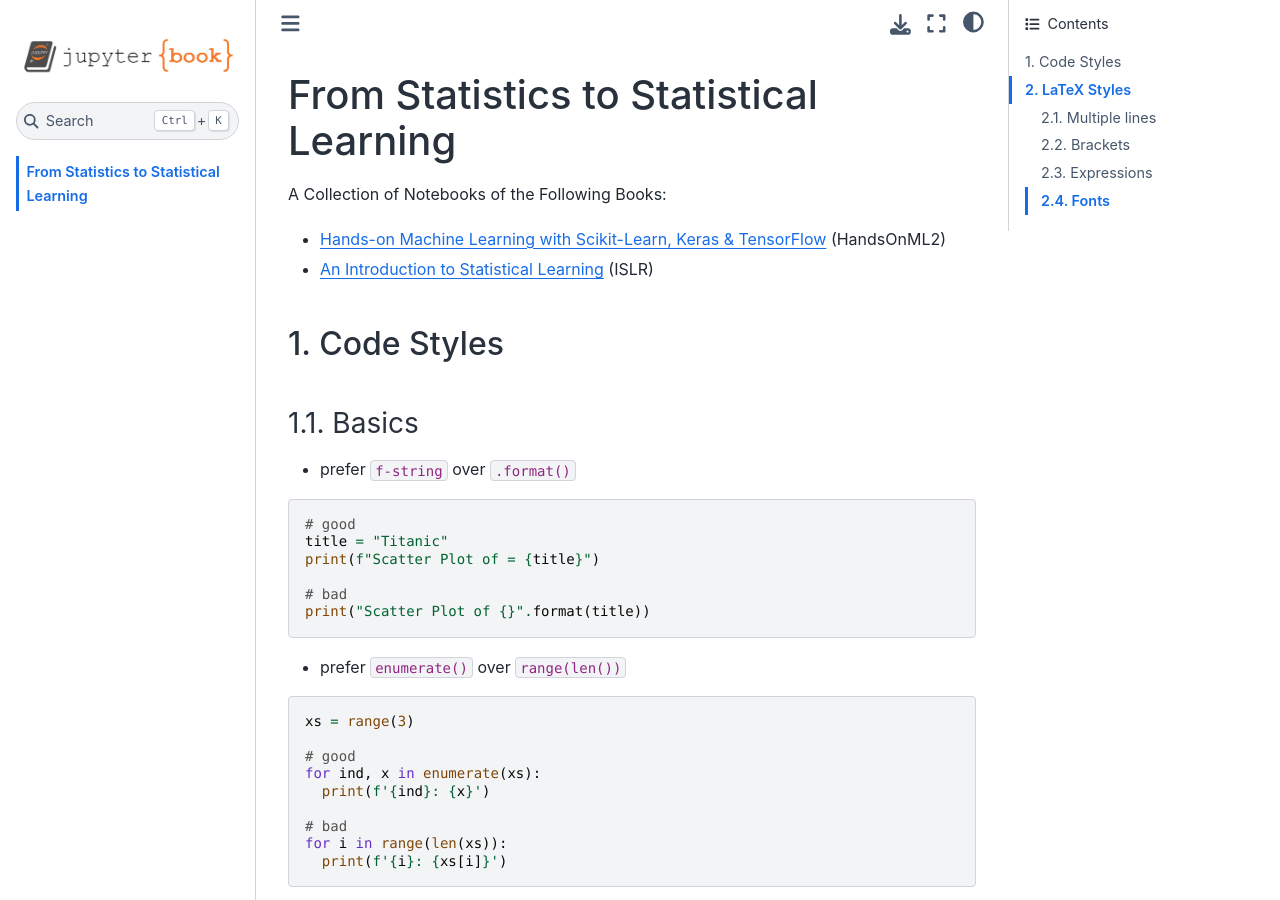
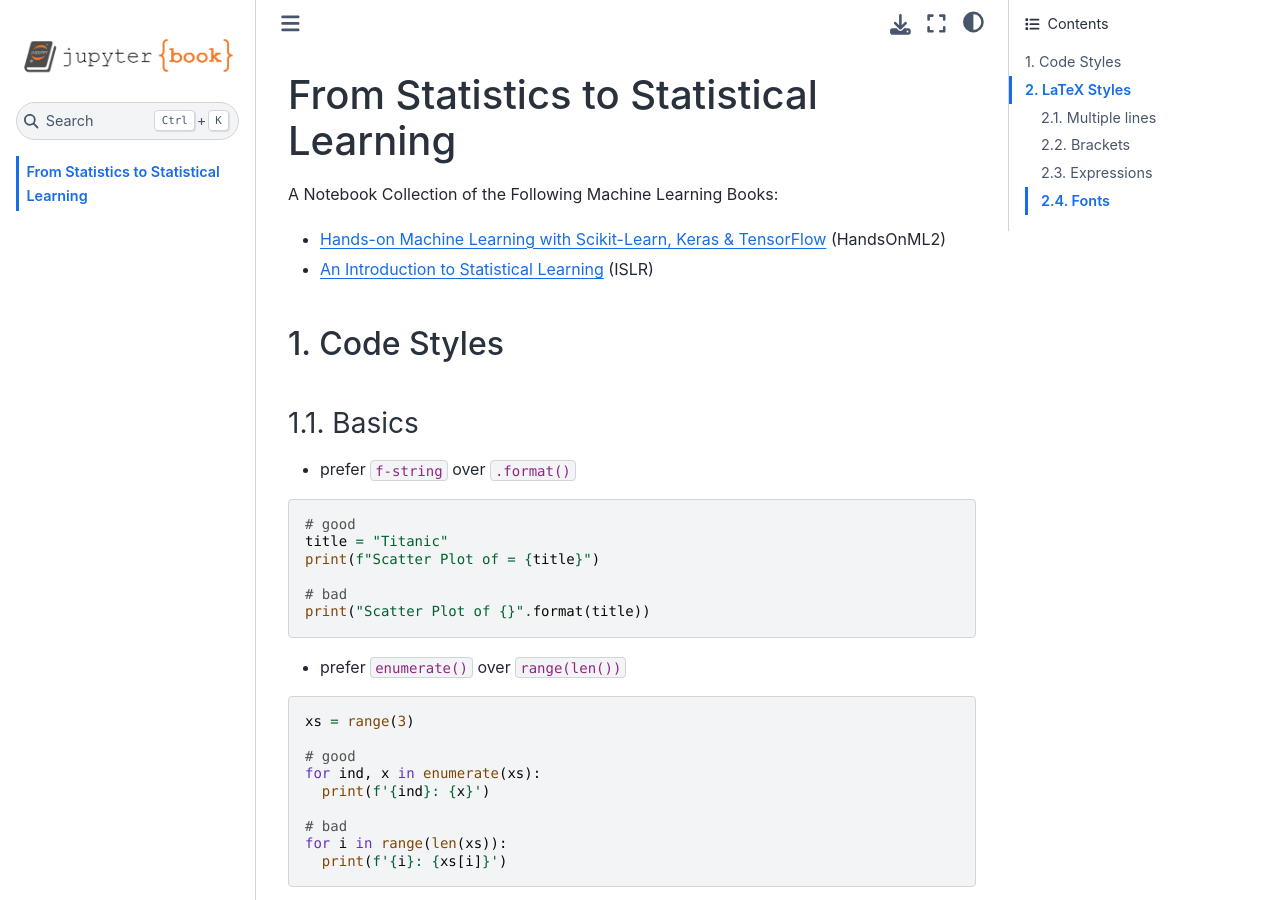
Before and after one commit to jy12060026ai/excss-stats, a Jupyter Book: the page built from intro.md, in a window 1280 px wide and 900 px high. Built offline with Jupyter Book 1.0.4 settings and Sphinx 7.4.7 and the Sphinx Book theme 1.1.4, drawn with Linux system fonts in a browser that asks for light colours; pages that are not in the unit, such as notebooks, are missing from menus.

Commit message:
📝 update docs
Signed-off-by: ivaquero <46377665+integzz@users.noreply.github.com>

```diff
--- a/intro.md
+++ b/intro.md
@@ -1,6 +1,6 @@
 # From Statistics to Statistical Learning
 
-A Collection of Notebooks of the Following Books:
+A Notebook Collection of the Following Machine Learning Books:
 
 - [Hands-on Machine Learning with Scikit-Learn, Keras & TensorFlow](https://www.oreilly.com/library/view/hands-on-machine-learning/9781492032632/) (HandsOnML2)
 - [An Introduction to Statistical Learning](https://www.statlearning.com/) (ISLR)
```
Also changed, not shown: README.md (+1 -1 lines), 1 other file.
